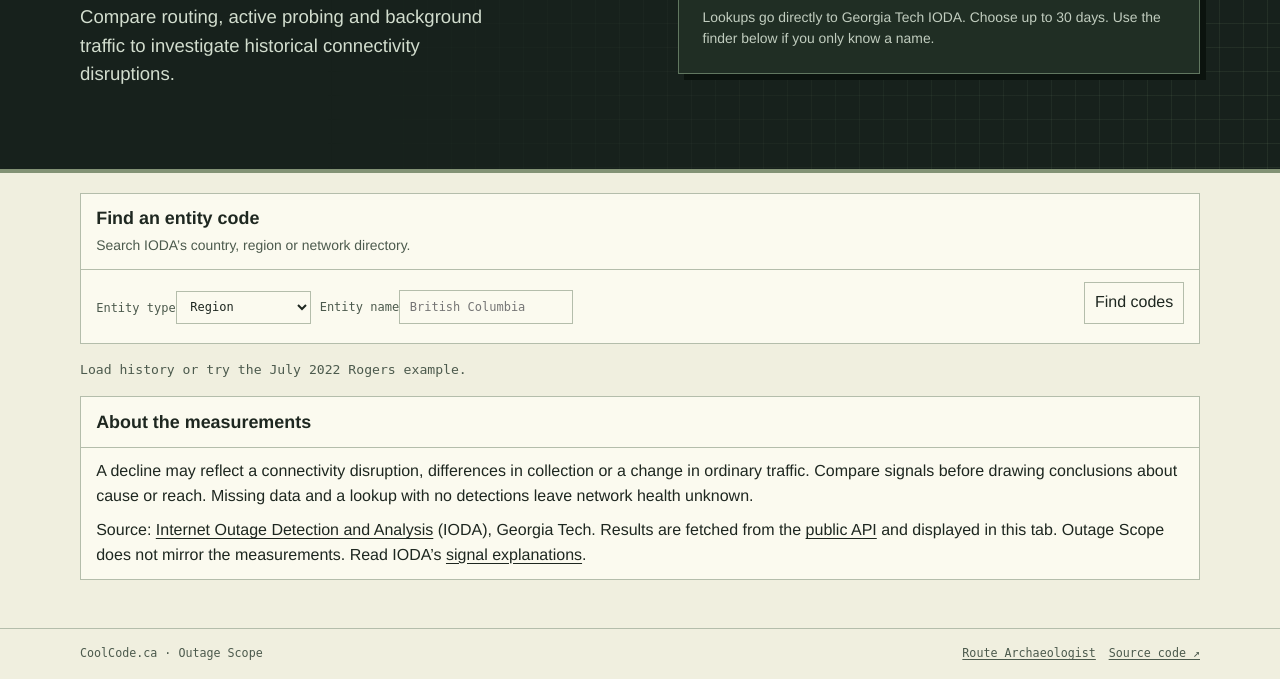
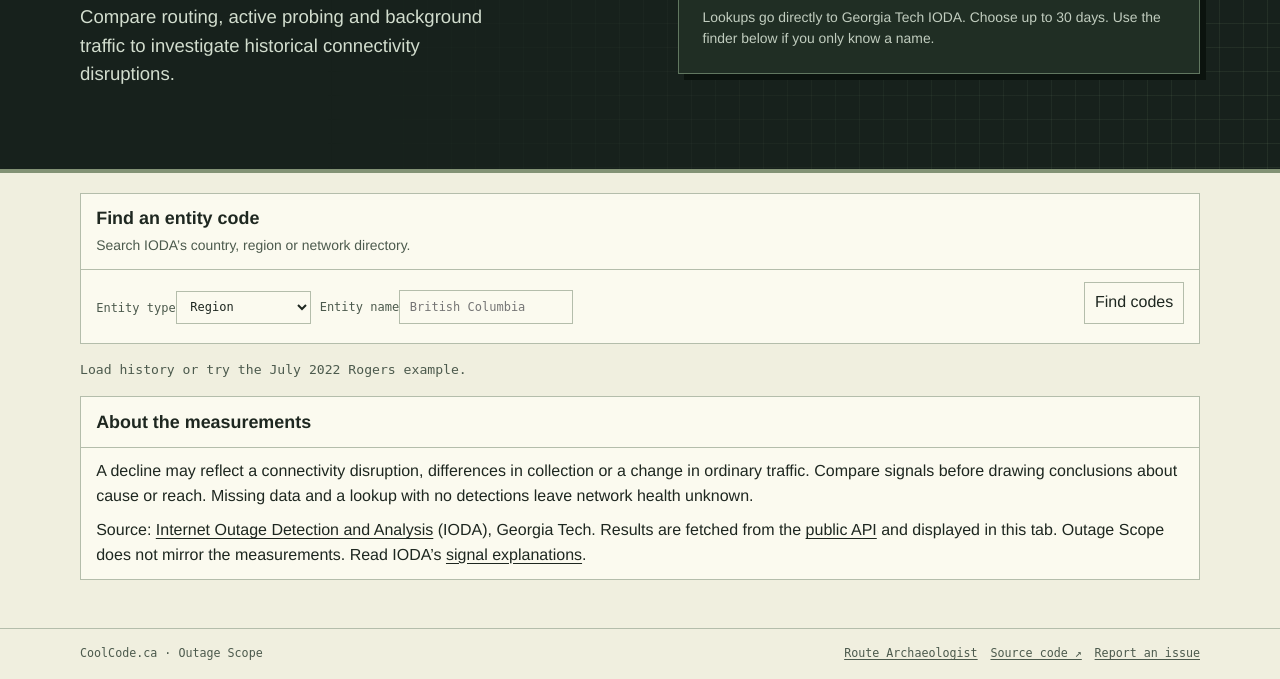
Before and after one commit to jsdyer/outagescope, a plain HTML site: page web/index.html in a window 1280 px wide. Shown: the part 354-1033 px from the top of the page. Drawn offline with Linux system fonts and the light colour scheme.

Commit message:
Add a tool-specific issue link and count aggregate page visits

```diff
--- a/web/index.html
+++ b/web/index.html
@@ -10,6 +10,7 @@
 <link rel="icon" href="data:,">
 <link rel="stylesheet" href="./style.css">
 <script type="module" src="./app.mjs"></script>
+<script defer src="/assets/tool-metrics.js" referrerpolicy="no-referrer"></script>
 </head>
 <body>
 <a class="skip" href="#main">Skip to outage lookup</a>
@@ -61,5 +62,5 @@
   </div></section>
 </div>
 </main>
-<footer class="footer"><div class="wrap"><span>CoolCode.ca · Outage Scope</span><nav aria-label="Sources"><a href="https://coolcode.ca/routearchaeologist/">Route Archaeologist</a><a href="https://github.com/jsdyer/outagescope">Source code ↗</a></nav></div></footer>
+<footer class="footer"><div class="wrap"><span>CoolCode.ca · Outage Scope</span><nav aria-label="Sources"><a href="https://coolcode.ca/routearchaeologist/">Route Archaeologist</a><a href="https://github.com/jsdyer/outagescope">Source code ↗</a> <a href="https://coolcode.ca/report/?tool=outagescope" referrerpolicy="no-referrer">Report an issue</a></nav></div></footer>
 </body></html>
```
